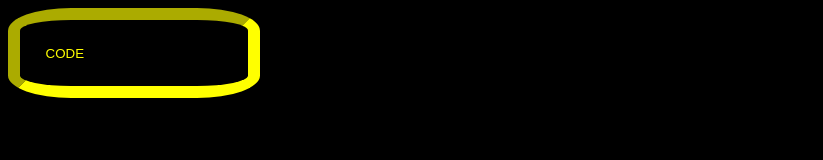
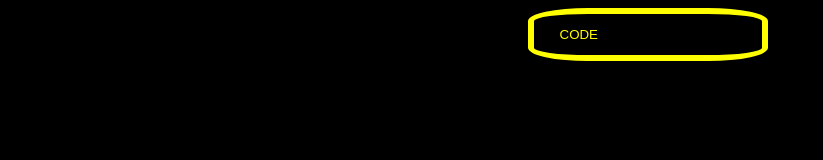
Before and after one commit to isegzidrafok/Sc, a plain HTML site: page index.html in a window 1280 px wide. Shown: the whole page, without its empty margins (0-823 px from the left). Drawn offline with Linux system fonts and the light colour scheme.

Commit message:
Modify border width and padding in index.html
Adjusted border width and padding for styling.

```diff
--- a/index.html
+++ b/index.html
@@ -15,9 +15,10 @@
         border-color: yellow;
         color: yellow;
         position: absolute;
-        border-width: 1vw;
-        padding: 2vw;
+        border-width: 0.5vw;
+        padding: 1vw 2vw;
         border-radius: 25%;
+        border-style: solid;
       }
       input::placeholder{
         color: yellow;
@@ -31,6 +32,7 @@
       kod.addEventListener("focus", function(){
         kod.style.borderColor="yellow";
       })
+      kod.style.left=((window.innerWidth * (1/2)) - (kod.getBoundingClientRect().width * (1/2))) + "px";
     </script>
   </body>
 </html>
```
